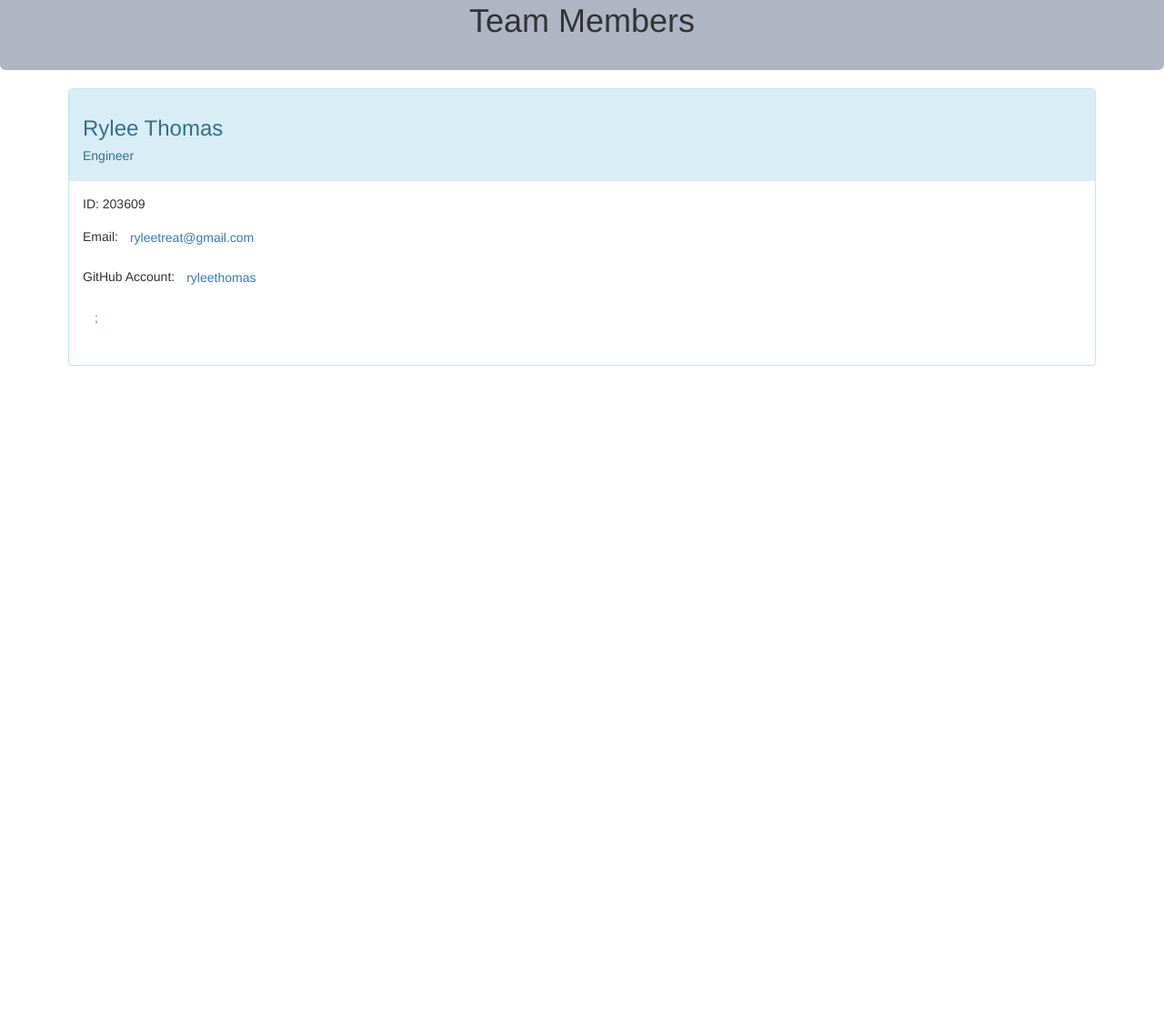
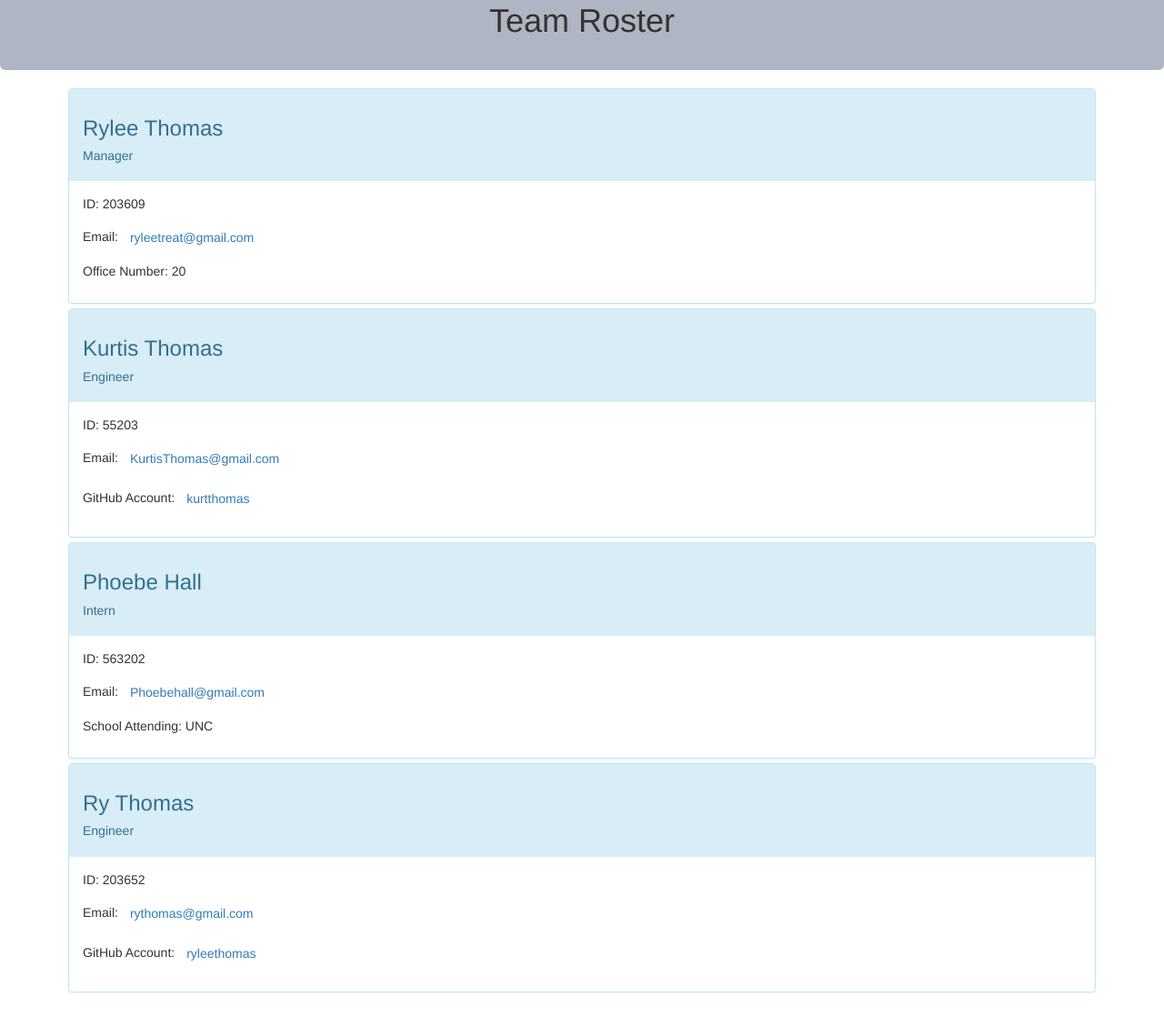
Before and after one commit to RyleeThomas/TeamProfileGenerator, a website: page dist/index.html in a window 1280 px wide. Shown: the part 41-1170 px from the top of the page at 91% size. Before the commit the page ends 800 px from the top, so only its background shows below. Drawn offline with nearby package versions, Linux system fonts and the light colour scheme.

```diff
--- a/dist/index.html
+++ b/dist/index.html
@@ -13,7 +13,7 @@
 
         <body>
             <header class="well-lg text-center" style="background-color:rgb(176, 181, 196)">
-                <h1>Team Members</h1>
+                <h1>Team Roster</h1>
             </header>
             <section class="container" style="padding: 20px">
                 <div class="justify-space-between">
@@ -23,14 +23,56 @@
                         <div class="panel panel-info">
                             <div class="panel-heading">
                                 <h3>Rylee Thomas</h3>
-                                <h5>Engineer</h5>
+                                <h5>Manager</h5>
                             </div>
                             <div class="panel-body">
                                 <p>ID: 203609</p>
                                 <p>Email:<a href="mailto:ryleetreat@gmail.com" class="btn btn-link">ryleetreat@gmail.com</a></p>
 
-                                <p>GitHub Account:<a href="https://github.com/ryleethomas" class="btn btn-link">ryleethomas</p>
-        ;
+                               <p>Office Number: 20</p>
+
+                            </div>
+                        </div>
+
+                        <div class="panel panel-info">
+                            <div class="panel-heading">
+                                <h3>Kurtis Thomas</h3>
+                                <h5>Engineer</h5>
+                            </div>
+                            <div class="panel-body">
+                                <p>ID: 55203</p>
+                                <p>Email:<a href="mailto:KurtisThomas@gmail.com" class="btn btn-link">KurtisThomas@gmail.com</a></p>
+
+                                <p>GitHub Account:<a href="https://github.com/kurtthomas" class="btn btn-link">kurtthomas</a></p>
+
+                            </div>
+                        </div>
+
+                        <div class="panel panel-info">
+                            <div class="panel-heading">
+                                <h3>Phoebe Hall</h3>
+                                <h5>Intern</h5>
+                            </div>
+                            <div class="panel-body">
+                                <p>ID: 563202</p>
+                                <p>Email:<a href="mailto:Phoebehall@gmail.com" class="btn btn-link">Phoebehall@gmail.com</a></p>
+
+                               <p>School Attending: UNC</p>
+
+                            </div>
+                        </div>
+
+                        <div class="panel panel-info">
+                            <div class="panel-heading">
+                                <h3>Ry Thomas</h3>
+                                <h5>Engineer</h5>
+                            </div>
+                            <div class="panel-body">
+                                <p>ID: 203652</p>
+                                <p>Email:<a href="mailto:rythomas@gmail.com" class="btn btn-link">rythomas@gmail.com</a></p>
+
+                                <p>GitHub Account:<a href="https://github.com/ryleethomas" class="btn btn-link">ryleethomas</a></p>
+
                             </div>
                         </div>
 
```
Also changed, not shown: dist/generateHTMLPage.js (+8 -8 lines), README.md, dist/img/htmlPage.png (added).
